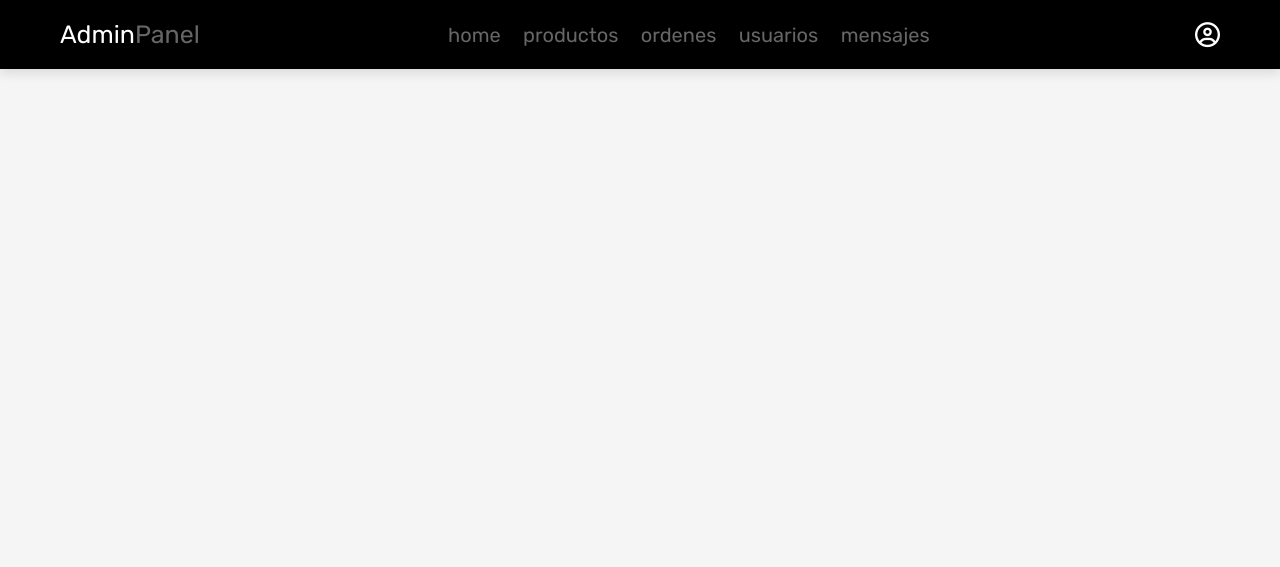
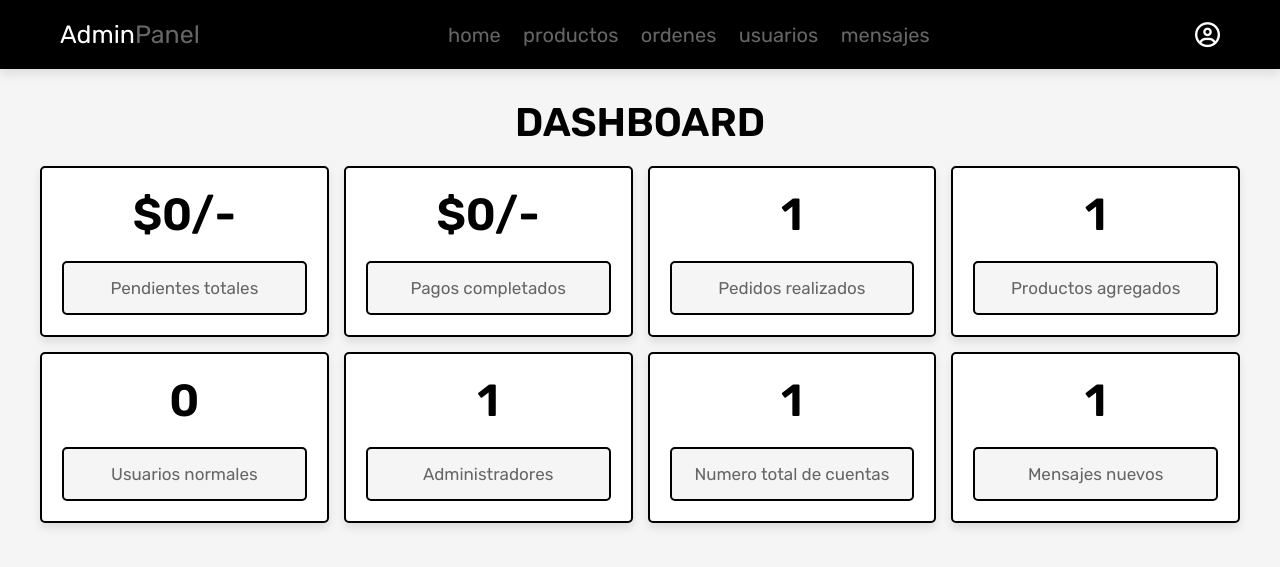
Before and after one commit to estebanrodriguezo/AIRNESS198, a PHP site: page /admin_page.php in a window 1280 px wide. Shown: the top 567 px of the page. Run offline with PHP 8.4, Linux system fonts and the light colour scheme; the visitor is signed in with stand-in values (Sample User, id 1); tables that the repository leaves empty or names only in its code hold one stand-in row (values such as "Sample post").

Commit message:
Finalizacion de las paginas del admin

```diff
--- a/admin_page.php
+++ b/admin_page.php
@@ -24,16 +24,100 @@ if(!isset($admin_id)){
     <link rel="stylesheet" href="https://cdnjs.cloudflare.com/ajax/libs/font-awesome/6.0.0/css/all.min.css">
 
     <!-- estilo de css   -->
-    <link rel="stylesheet" href="./css/admin_style.css">
+    <link rel="stylesheet" href="./css/admin_styleAir.css">
 </head>
 <body>
 
 <?php @include 'admin_header.php'; ?>
 
 
+<section class="dashboard">
 
+   <h1 class="title">dashboard</h1>
 
+   <div class="box-container">
 
+      <div class="box">
+         <?php
+            $total_pendings = 0;
+            $select_pendings = mysqli_query($conn, "SELECT * FROM `orders` WHERE payment_status = 'pending'") or die('query failed');
+            while($fetch_pendings = mysqli_fetch_assoc($select_pendings)){
+               $total_pendings += $fetch_pendings['total_price'];
+            };
+         ?>
+         <h3>$<?php echo $total_pendings; ?>/-</h3>
+         <p>Pendientes totales</p>
+      </div>
+
+      <div class="box">
+         <?php
+            $total_completes = 0;
+            $select_completes = mysqli_query($conn, "SELECT * FROM `orders` WHERE payment_status = 'completed'") or die('query failed');
+            while($fetch_completes = mysqli_fetch_assoc($select_completes)){
+               $total_completes += $fetch_completes['total_price'];
+            };
+         ?>
+         <h3>$<?php echo $total_completes; ?>/-</h3>
+         <p>Pagos completados</p>
+      </div>
+
+      <div class="box">
+         <?php
+            $select_orders = mysqli_query($conn, "SELECT * FROM `orders`") or die('query failed');
+            $number_of_orders = mysqli_num_rows($select_orders);
+         ?>
+         <h3><?php echo $number_of_orders; ?></h3>
+         <p>Pedidos realizados</p>
+      </div>
+
+      <div class="box">
+         <?php
+            $select_products = mysqli_query($conn, "SELECT * FROM `products`") or die('query failed');
+            $number_of_products = mysqli_num_rows($select_products);
+         ?>
+         <h3><?php echo $number_of_products; ?></h3>
+         <p>Productos agregados</p>
+      </div>
+
+      <div class="box">
+         <?php
+            $select_users = mysqli_query($conn, "SELECT * FROM `users` WHERE user_type = 'user'") or die('query failed');
+            $number_of_users = mysqli_num_rows($select_users);
+         ?>
+         <h3><?php echo $number_of_users; ?></h3>
+         <p>Usuarios normales</p>
+      </div>
+
+      <div class="box">
+         <?php
+            $select_admin = mysqli_query($conn, "SELECT * FROM `users` WHERE user_type = 'admin'") or die('query failed');
+            $number_of_admin = mysqli_num_rows($select_admin);
+         ?>
+         <h3><?php echo $number_of_admin; ?></h3>
+         <p>Administradores</p>
+      </div>
+
+      <div class="box">
+         <?php
+            $select_account = mysqli_query($conn, "SELECT * FROM `users`") or die('query failed');
+            $number_of_account = mysqli_num_rows($select_account);
+         ?>
+         <h3><?php echo $number_of_account; ?></h3>
+         <p>Numero total de cuentas</p>
+      </div>
+
+      <div class="box">
+         <?php
+            $select_messages = mysqli_query($conn, "SELECT * FROM `message`") or die('query failed');
+            $number_of_messages = mysqli_num_rows($select_messages);
+         ?>
+         <h3><?php echo $number_of_messages; ?></h3>
+         <p>Mensajes nuevos</p>
+      </div>
+
+   </div>
+
+</section>
 
 
 
--- a/css/admin_style.css
+++ b/css/admin_styleAir.css
@@ -1,3 +1,4 @@
+/* GENERAL */
 @import url('https://fonts.googleapis.com/css2?family=Rubik:wght@300;400;500;600&display=swap');
 
 :root{
@@ -140,7 +141,9 @@ section{
       transform: translateY(1rem);
    }
 }
+/* GENERAL */
 
+/* HEADER */
 .header{
    position: sticky;
    top:0; left:0; right:0;
@@ -236,7 +239,9 @@ section{
 #menu-btn{
    display: none;
 }
+/* HEADER */
 
+/* CONTENT */
 .dashboard .box-container{
    display: grid;
    grid-template-columns: repeat(auto-fit, minmax(27rem, 1fr));
@@ -267,7 +272,7 @@ section{
    color:var(--light-color);
    border:var(--border);
    margin-top: 2rem;
-   font-size: 2rem;
+   font-size: 1.7rem;
 }
 
 .add-products form{
@@ -498,26 +503,12 @@ section{
 .messages .box-container .box p span{
    color:var(--black);
 }
+/* CONTENT */
 
 
 
 
-
-
-
-
-
-
-
-
-
-
-
-
-
-
-
-/* media queries  */
+/* MEDIA QUERIES */
 
 @media (max-width:991px){
 
@@ -564,3 +555,5 @@ section{
    }
 
 }
+
+/* MEDIA QUERIES */
```
